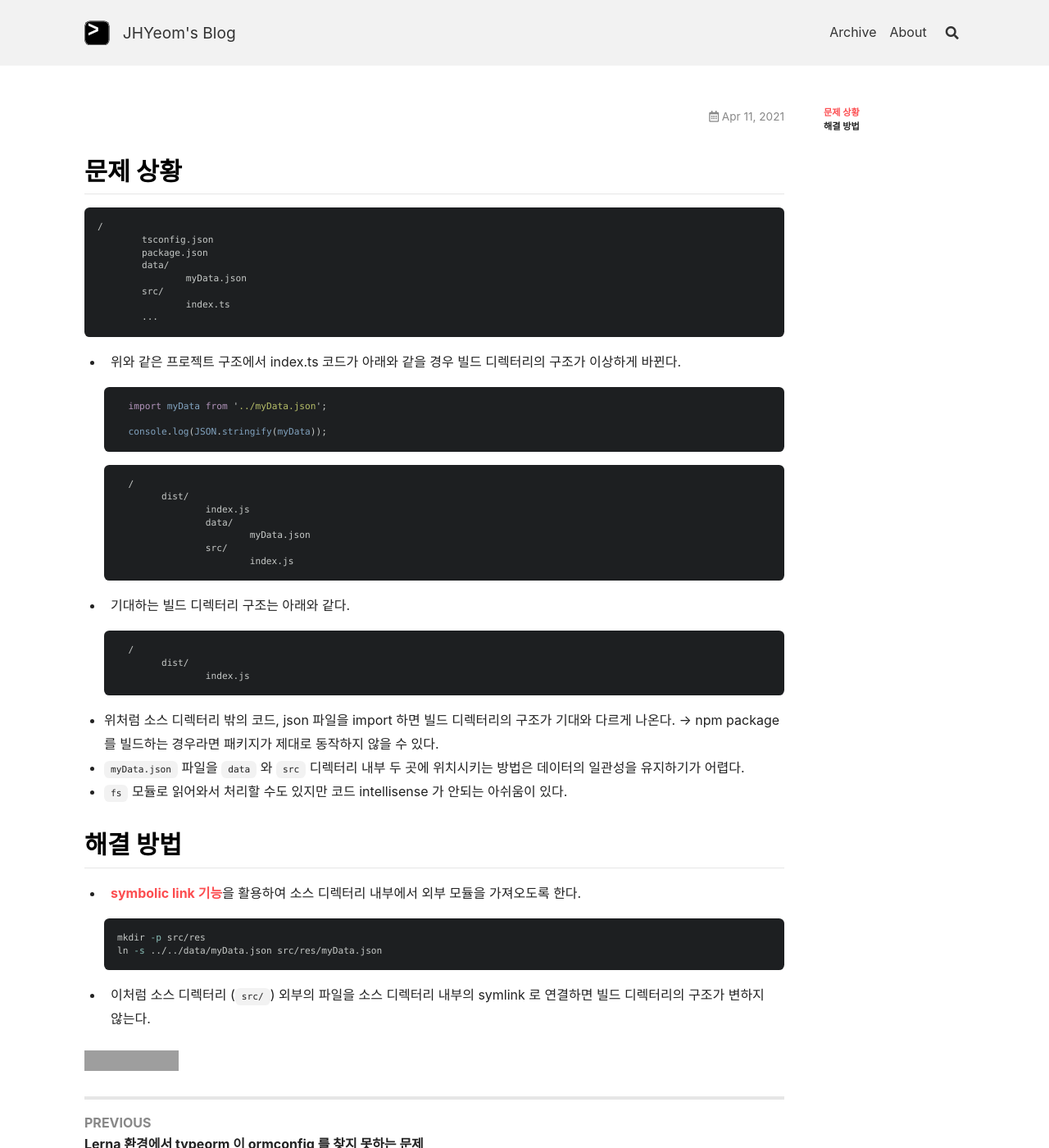
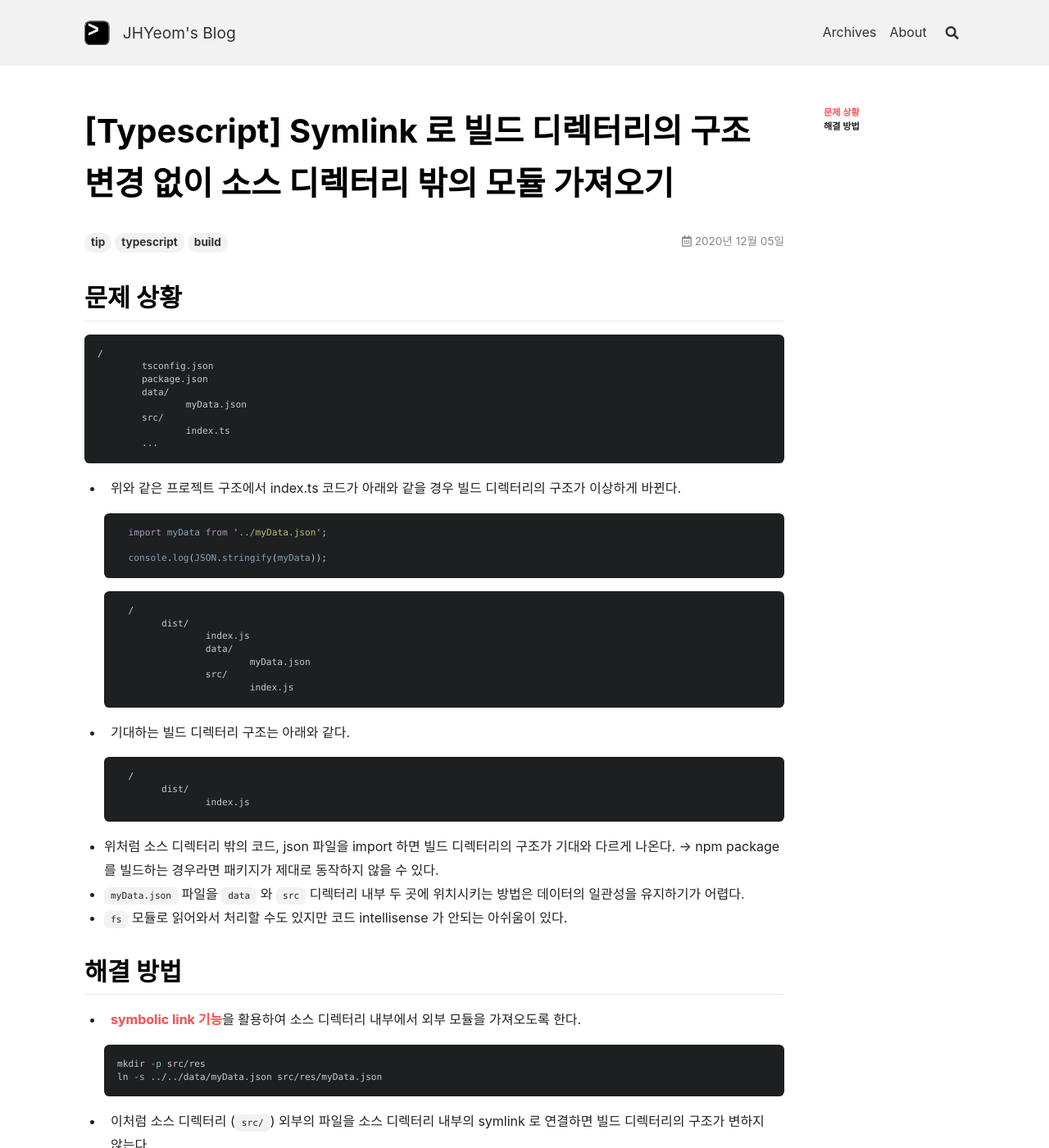
Before and after one commit to zhixian001/zhixian001.github.io, a Jekyll site: the page built from _posts/2020-12-05-ts-build-import.md, in a window 1280 px wide and 1400 px high. Shown: the whole window at 82% size. Built offline with Jekyll 4.4.1, drawn with Linux system fonts in a browser that asks for light colours; nearby versions of some CDN libraries; comment, search, counter and statistics services are not loaded; grey boxes are pictures that could not be loaded.

Commit message:
fix ts-build-import post

```diff
--- a/_posts/2020-12-05-ts-build-import.md
+++ b/_posts/2020-12-05-ts-build-import.md
@@ -1,6 +1,7 @@
 ---
 layout: article
-title: [Typescript] Symlink 로 빌드 디렉터리의 구조 변경 없이 소스 디렉터리 밖의 모듈 가져오기
+title: |
+  [Typescript] Symlink 로 빌드 디렉터리의 구조 변경 없이 소스 디렉터리 밖의 모듈 가져오기
 excerpt: "Symbolic Link 기능으로 빌드 디렉터리의 구조를 해치지 않고 소스 디렉터리 외부의 모듈 (ts, js, json 등등) 을 가져오기."
 tags: [tip, typescript, build]
 key: 201205ts-build-import
```
